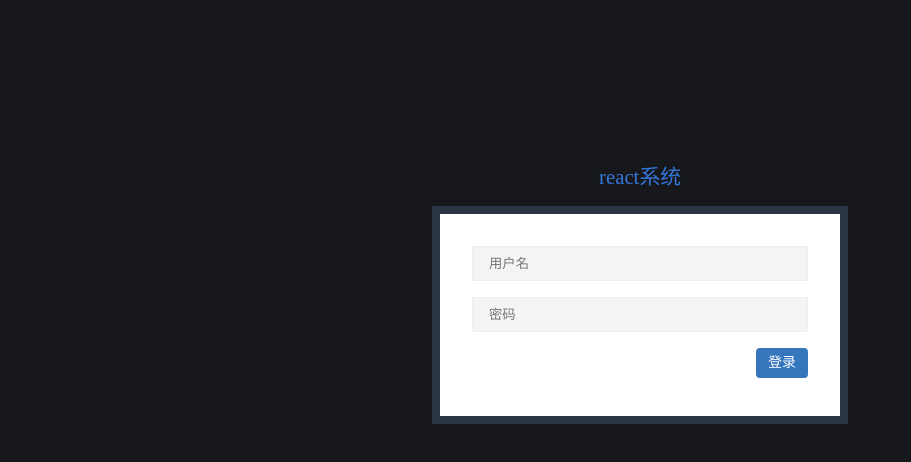
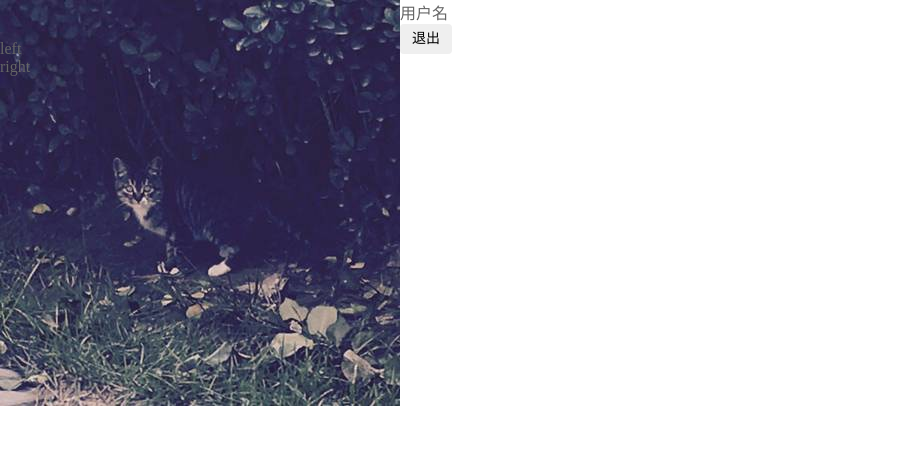
Before and after one commit to supeng2015/react-project, a React app: page /app in a window 1280 px wide. Before the commit this address led to /login. Shown: the top 462 px of the page, without its empty margins (0-911 px from the left). Built offline with nearby package versions, Linux system fonts and the light colour scheme.

Commit message:
add logout

```diff
--- a/public/reactStatic/src/components/App.js
+++ b/public/reactStatic/src/components/App.js
@@ -1,9 +1,11 @@
 import React, {Component, PropTypes} from 'react';
-import {BrowserRouter as Router,Route,Link} from 'react-router-dom'
+import { Router, Route, Redirect, IndexRoute, browserHistory, hashHistory } from 'react-router';
 import NumIcon from 'react-icons/lib/fa/sort-numeric-asc';
 import ReactLogo from '../images/tt002.png';
+import Auth from './user/Auth';
 class App extends Component{
   render(){
+    let {history} = this.props;
     return(
       <div className="app-box">
         {/*头部*/}
@@ -11,7 +13,9 @@
           <div className="logo"><img src={ReactLogo}/></div>
           <div className="user-operation">
             <div>用户名</div>
-            <div>退出</div>
+            <button onClick={()=>Auth.logout(function(h){
+              history.push('/login');
+            },history)}>退出</button>
           </div>
         </section>
         {/*主体*/}
--- /dev/null
+++ b/public/reactStatic/src/components/user/Auth.js
@@ -0,0 +1,12 @@
+const Auth = {
+  login(cb) {
+    localStorage.isLogin = true;
+    //setTimeout(cb, 100) // fake async
+  },
+  logout(cb,history) {
+    localStorage.isLogin = false;
+    localStorage.userInfo = null;
+    setTimeout(cb(history), 100)
+  }
+}
+export default Auth
--- a/public/reactStatic/src/components/user/Login.js
+++ b/public/reactStatic/src/components/user/Login.js
@@ -2,6 +2,7 @@
 import { Router, Route, Redirect, IndexRoute, browserHistory, hashHistory } from 'react-router';
 import {fetchUserInfo} from '../../actions';
 import { connect } from 'react-redux';
+import Auth from './Auth';
 class Login extends Component{
   doLogin(){
     let {userName,userPass} = this.refs;
@@ -16,7 +17,7 @@
     let {user,history} = nextProps;
     if(user.status){
       localStorage.userInfo = user.data;
-      localStorage.isLogin = true;
+      Auth.login();
       history.push('/app');
     }else{
       alert('登录失败或网络异常')
--- a/public/reactStatic/src/routers/router4.js
+++ b/public/reactStatic/src/routers/router4.js
@@ -6,7 +6,7 @@
 
 const PrivateRoute = ({ component: Component, ...rest }) => (
   <Route {...rest} render={props => (
-    localStorage.isLogin ? (
+    localStorage.isLogin!='false' ? (
       <Component {...props}/>
     ) : (
       <Redirect to={{
@@ -21,6 +21,7 @@
     <div>
       <Switch>
         <Route path="/login" component={Login}/>
+
         <Route path="/kibana" component={Kibana}/>
         <PrivateRoute path="/app" component={App}/>
         <Redirect from='*' to='/app'  />
```
Also changed, not shown: public/reactStatic/src/components/user/Logout.js (deleted).
